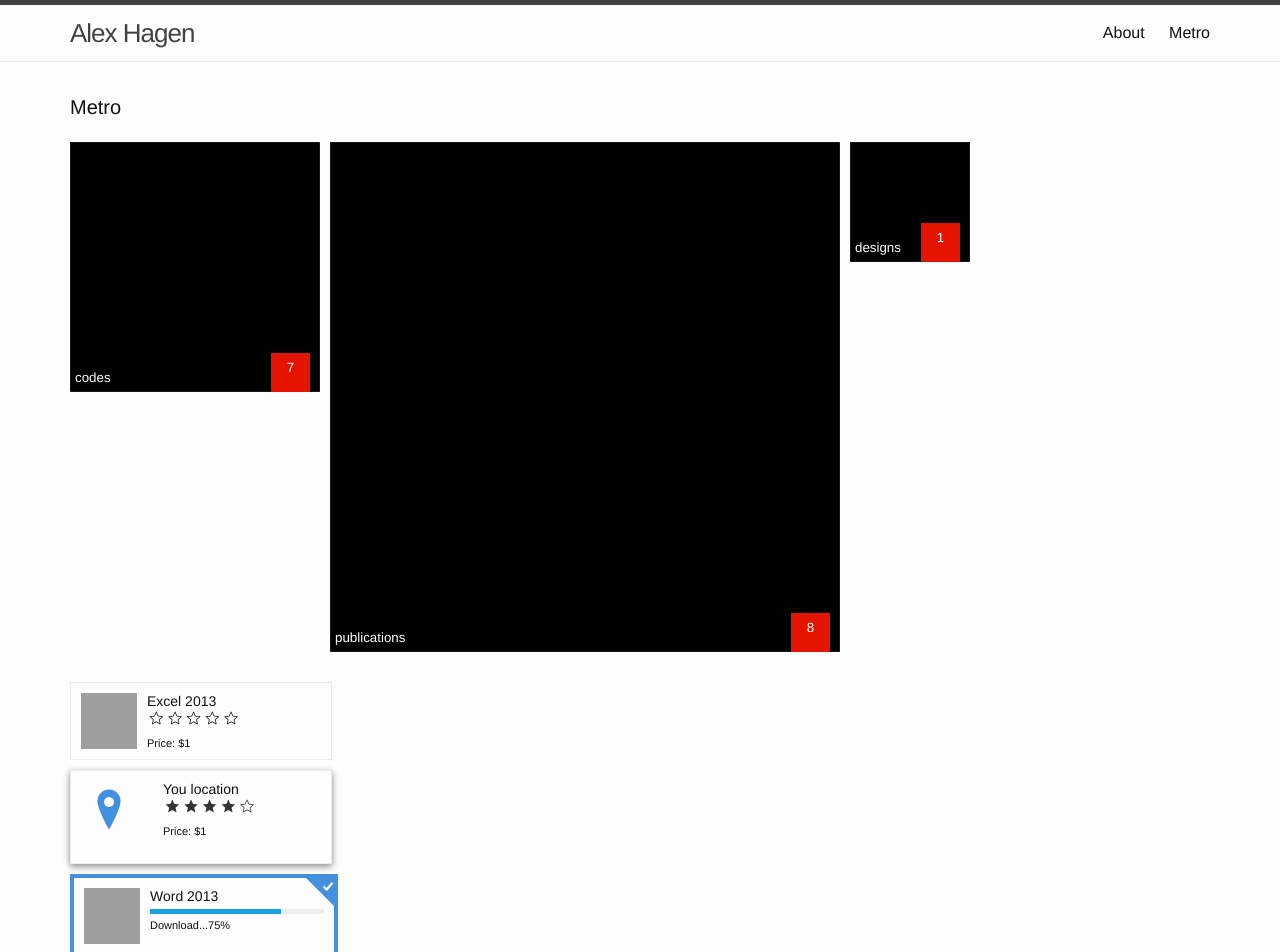
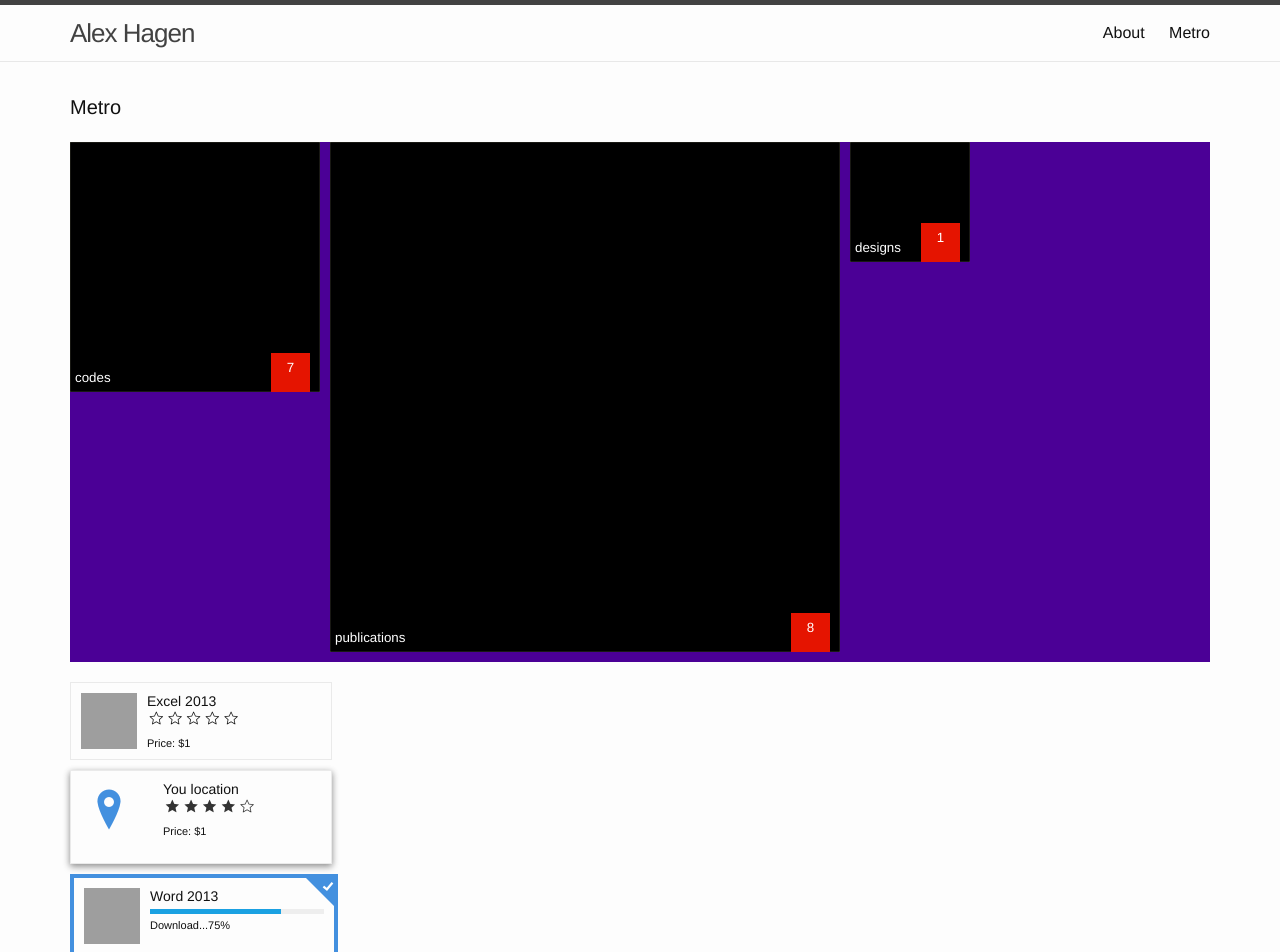
Before and after one commit to alexhagen/alexhagen.github.io, a Jekyll site: the page built from metro.md, in a window 1280 px wide. Shown: the top 952 px of the page. Built offline with Jekyll 4.4.1, drawn with Linux system fonts in a browser that asks for light colours; grey boxes are pictures that could not be loaded.

```diff
--- a/metro.md
+++ b/metro.md
@@ -16,7 +16,7 @@
    {% capture designs_count %} {{ designs_count | plus: 1 }} {% endcapture %}
 {% endfor %}
 
-<div class="row .bg-darkIndigo">
+<div class="row bg-darkIndigo">
 
 <div class="tile bg-black double double-vertical">
     <div class="brand">
```
